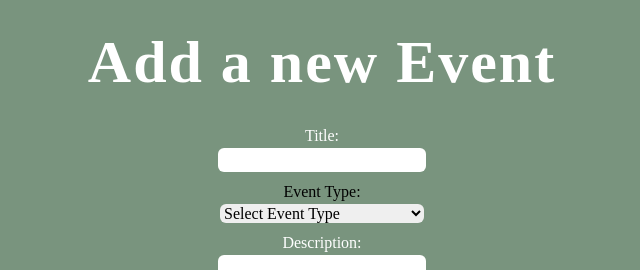
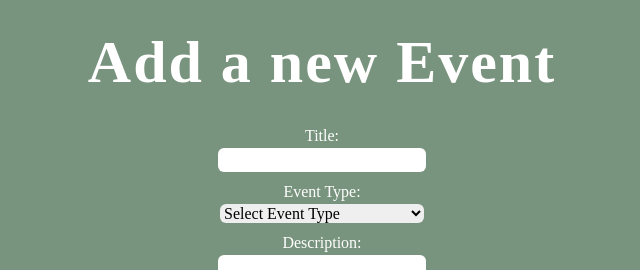
Before and after one commit to DariuszLegizynski/trial-events, a React (Vite) app: page /add in a window 1280 px wide. Shown: the top 270 px of the page, without its empty margins (318-958 px from the left). Built offline with nearby package versions, Linux system fonts and the light colour scheme.

Commit message:
fix input fields and label styles

```diff
--- a/src/components/AddEvent.tsx
+++ b/src/components/AddEvent.tsx
@@ -39,7 +39,7 @@ const AddEvent = () => {
 			.matches(/^([0-1][0-9]|2[0-3]):[0-5][0-9]$/, "Invalid time format. Please use the following format: HH:MM")
 			.required("Time is required"),
 		location: Yup.string().required("Location is required"),
-		price: Yup.string().required("Price is required"),
+		price: Yup.number().positive("Price must be a positive number").required("Price is required"),
 		contactPhone: Yup.string().required("Contact Phone is required"),
 		contactEmail: Yup.string().email("Invalid email").required("Contact Email is required"),
 		image: Yup.mixed().required("A picture is required"),
@@ -81,7 +81,7 @@ const AddEvent = () => {
 						</div>
 
 						<div className="flex flex-col items-center">
-							<label className="after:content-[':'] text-start" htmlFor="eventType">
+							<label className="after:content-[':'] text-start text-white" htmlFor="eventType">
 								Event Type
 							</label>
 							<Field className="rounded-md min-w-[204px]" as="select" id="eventType" name="eventType">
--- a/src/styles/components.css
+++ b/src/styles/components.css
@@ -51,6 +51,10 @@ a {
 	cursor: pointer;
 }
 
+input {
+	@apply focus-visible:border-none focus:border-none;
+}
+
 .cta {
   @apply bg-contrast py-4 px-8 uppercase rounded-full text-white w-fit;
 }
```
